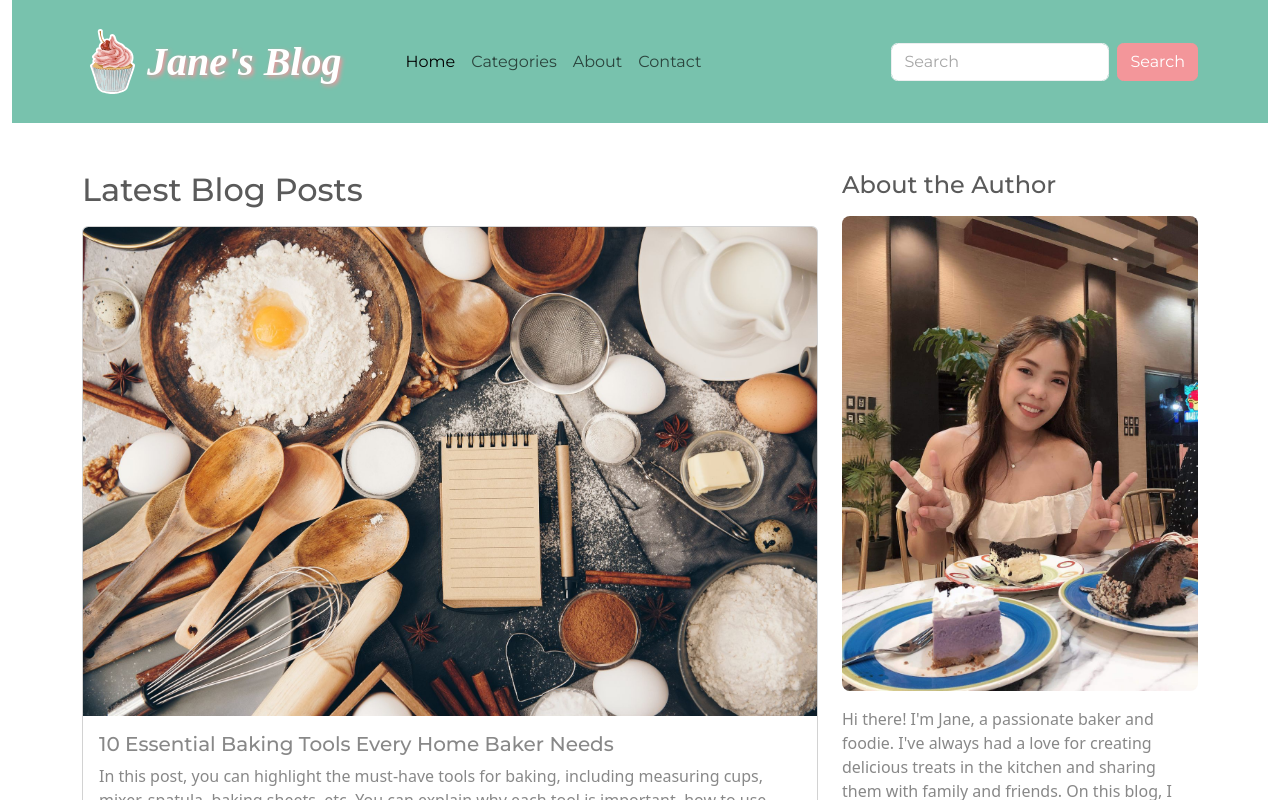
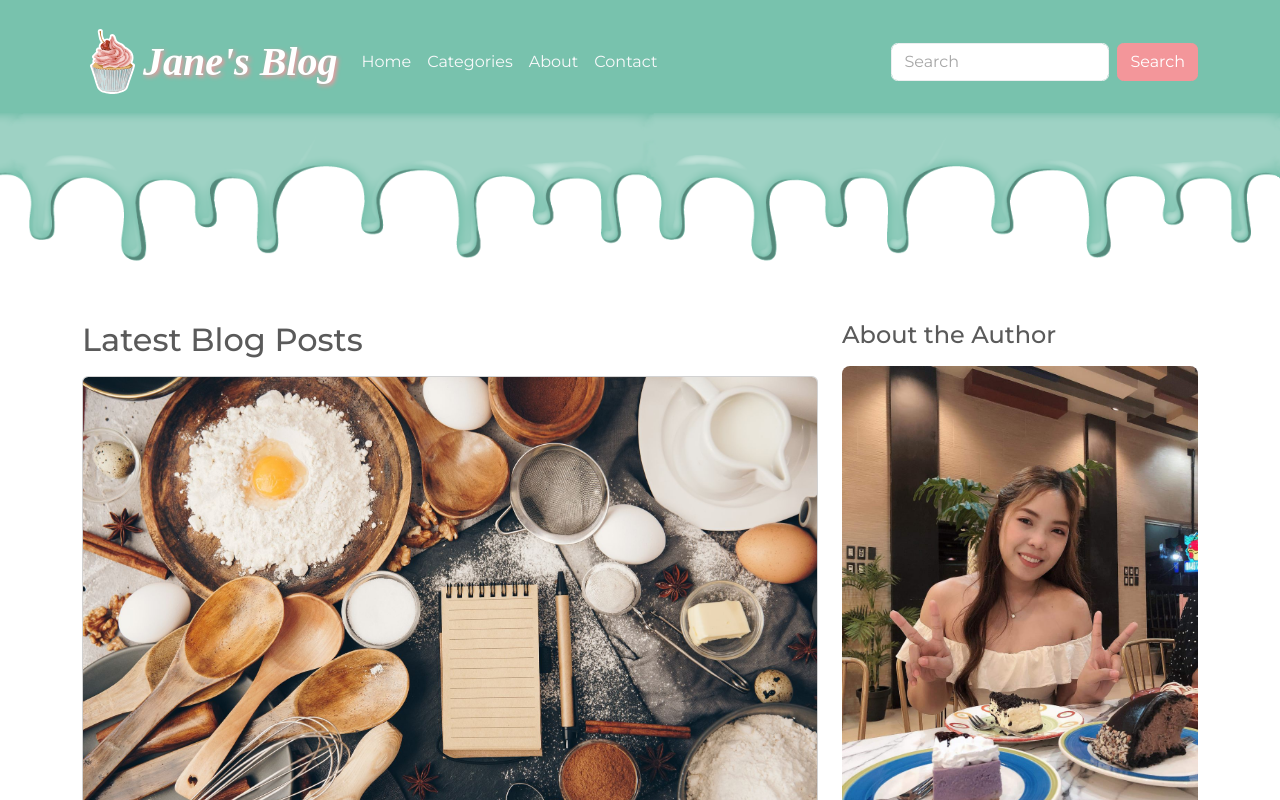
Before and after one commit to maryjanesalem/kodego-my_blog_app, a React (Create React App) app: page / in a window 1280 px wide. Shown: the top 800 px of the page. Built offline with nearby package versions, Linux system fonts and the light colour scheme; a web font is replaced by a local one.

Commit message:
added header drip design

```diff
--- a/src/App.css
+++ b/src/App.css
@@ -44,9 +44,26 @@
     position: relative;
     margin: 0;
     top: 8px;
-    padding: 3em 1em 0 0.1em;
     font-family: 'Fascinate Inline', cursive;
     color: white;
     text-shadow: 2px 2px 4px #f0969c;
 
 }
+
+.drip-art {
+    width: 100%;
+    height: 150px;
+    background-image: url(../public/img/drip.png);
+    background-size: cover;
+    background-position: center;
+    margin: 0;
+    padding: 0;
+    position: relative;
+    top: -10px;
+}
+
+.header-top {
+    margin: 0 !important;
+    padding: 0 !important;
+    width: 100% !important;
+}
--- a/src/components/Footer.js
+++ b/src/components/Footer.js
@@ -9,6 +9,7 @@ const Footer = () => {
         <ul className="nav justify-content-center mb-4">
           <li className="nav-item">
             <Link className="nav-link" to="/">
+            <i class="fab fa-facebook-f mr-2"></i>
               Facebook
             </Link>
           </li>
--- a/src/components/Header.js
+++ b/src/components/Header.js
@@ -2,7 +2,7 @@ import { Link } from 'react-router-dom'
 
 const Header = () => {
     return (
-        <div className="container-fluid">
+        <div className="container-fluid header-top">
 
             <nav className="navbar navbar-expand-lg bg-primary">
                 <div className="container">
@@ -16,16 +16,16 @@ const Header = () => {
                     <div className="collapse navbar-collapse" id="navbarSupportedContent">
                         <ul className="navbar-nav me-auto mb-2 mb-lg-0">
                             <li className="nav-item">
-                                <Link className="nav-link active" aria-current="page" to="/">Home</Link>
+                                <Link className="nav-link active text-light" aria-current="page" to="/">Home</Link>
                             </li>
                             <li className="nav-item">
-                                <Link className="nav-link" to="/categories">Categories</Link>
+                                <Link className="nav-link text-light" to="/categories">Categories</Link>
                             </li>
                             <li className="nav-item">
-                                <Link className="nav-link" to="/about">About</Link>
+                                <Link className="nav-link text-light" to="/about">About</Link>
                             </li>
                             <li className="nav-item">
-                                <Link className="nav-link" to="/contact">Contact</Link>
+                                <Link className="nav-link text-light" to="/contact">Contact</Link>
                             </li>
                         </ul>
                         <form className="d-flex" role="search">
@@ -35,6 +35,9 @@ const Header = () => {
                     </div>
                 </div>
             </nav>
+            <div className='drip-art'>
+
+            </div>
 
         </div>
     )
```
Also changed, not shown: public/img/drip.png (added).
